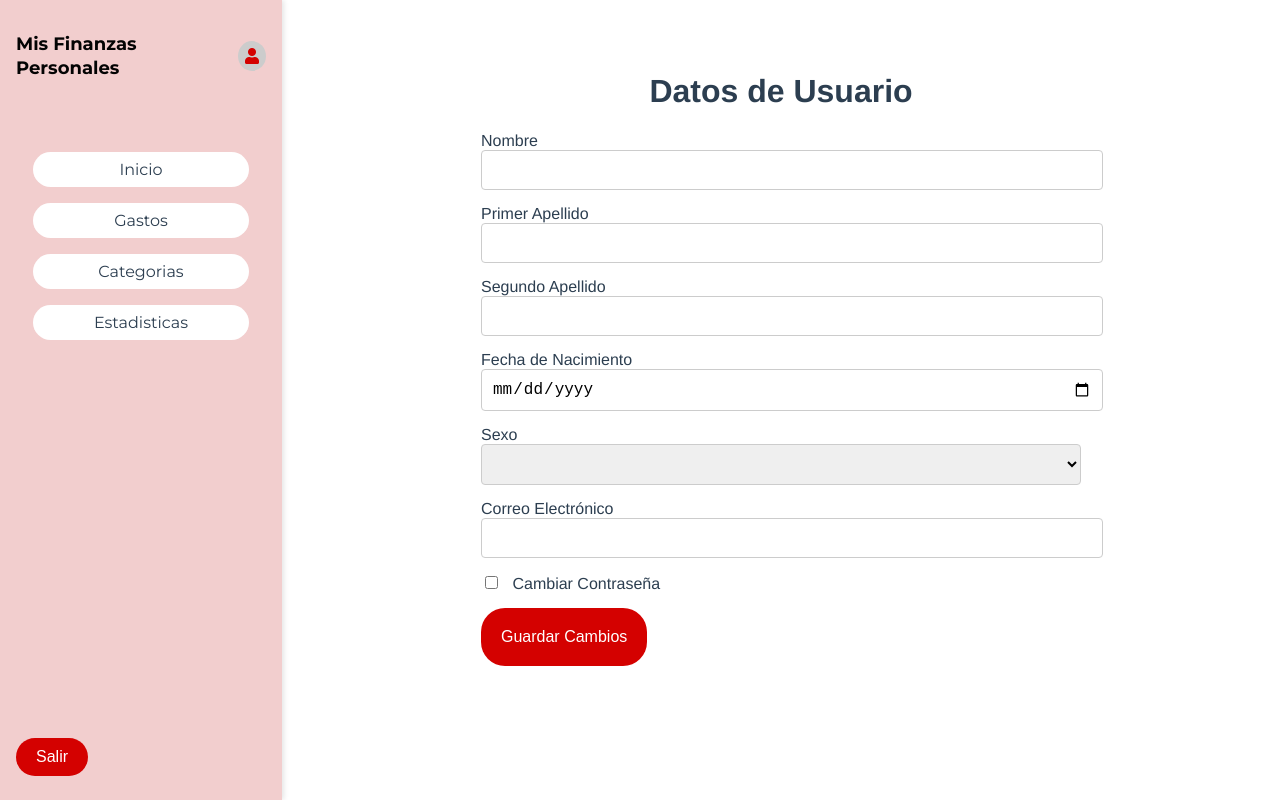
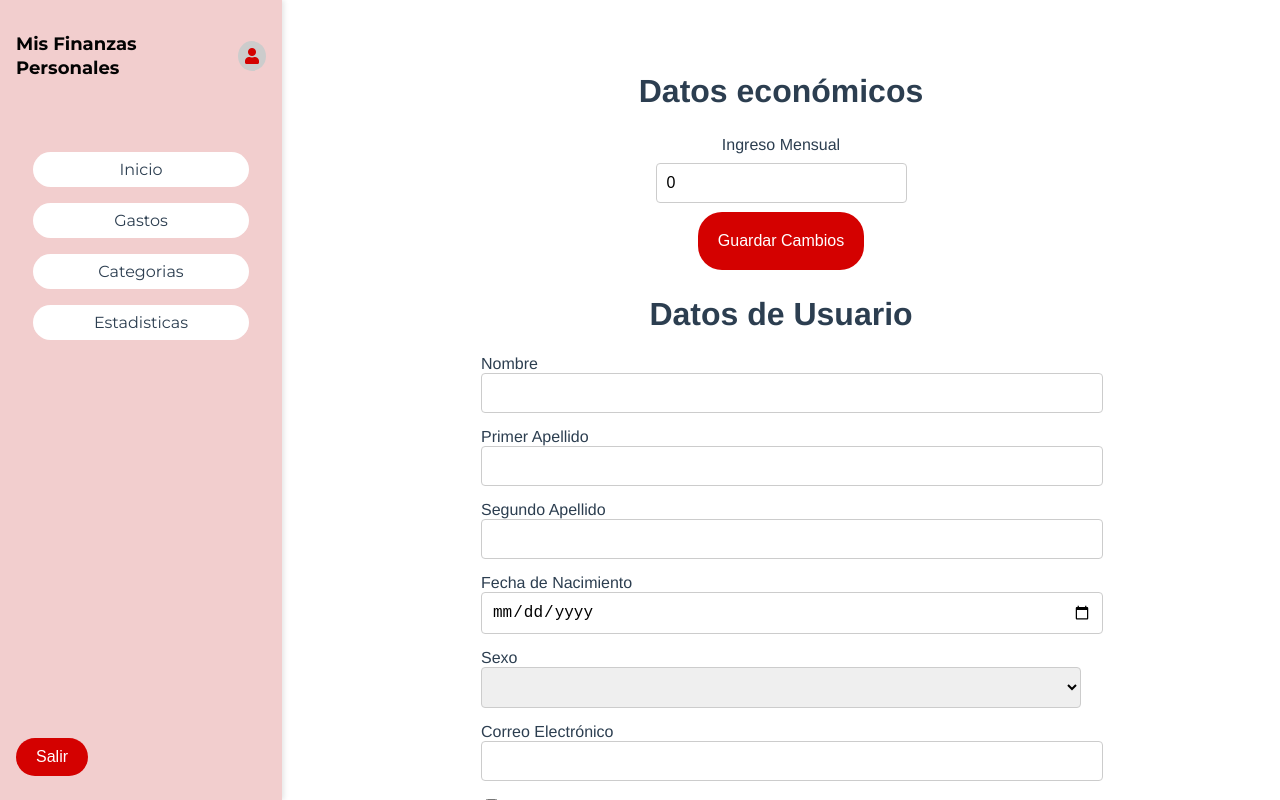
Before and after one commit to nroxDev/gestion-finanzas-personales, a Vue app in the folder frontend/: page /usuario in a window 1280 px wide. Built offline with nearby package versions, Linux system fonts and the light colour scheme.

Commit message:
añade poder tener ingresos mensuales

```diff
--- a/frontend/src/api.js
+++ b/frontend/src/api.js
@@ -51,8 +51,13 @@ export async function obtenerGastos() {
 }
 
 export async function obtenerIngresoMensual() {
-    return 2500.00;
+    return Number(localStorage.getItem('ingresoMensual'));
 }
+
+export async function darIngresoMensual(importe) {
+    localStorage.setItem('ingresoMensual', Number(importe));
+}
+
 
 export async function crearGasto(importe, descripcion, fecha, fkIdCategoria) {
     let usuario = obtenerUsuario();
--- a/frontend/src/paginas/PaginaInicio.vue
+++ b/frontend/src/paginas/PaginaInicio.vue
@@ -99,7 +99,6 @@ export default {
         const datosCategorias = await obtenerCategorias();
         const datosGastos = await obtenerGastos();
 
-        console.log(datosGastos)
 
         categorias.value = datosCategorias.map(function (categoria) { return categoria.nombre });
 
--- a/frontend/src/paginas/PaginaUsuario.vue
+++ b/frontend/src/paginas/PaginaUsuario.vue
@@ -2,6 +2,18 @@
   <Plantilla>
     <template #contenido>
       <div class="contenedor">
+
+        <h1>Datos económicos</h1>
+
+        <form @submit.prevent="guardarDatosEconomicos" class="datos-economicos">
+          <label for="ingreso-mensual">Ingreso Mensual</label>
+          <input type="text" id="ingresoMensual" v-model="importe.ingresoMensual" class="formulario-control" required />
+          <button type="submit" class="enviar">
+            Guardar Cambios
+          </button>
+        </form>
+
+
         <h1 class="texto-centro">Datos de Usuario</h1>
         <div class="tarjeta">
           <form @submit.prevent="guardarUsuario">
@@ -98,7 +110,7 @@
 </template>
 
 <script>
-import { obtenerUsuario, actualizarUsuario } from "@/api";
+import { obtenerUsuario, actualizarUsuario, obtenerIngresoMensual, darIngresoMensual } from "@/api";
 import Plantilla from "@/components/PaginaPlantilla.vue";
 import { ref, onMounted, computed } from "vue";
 
@@ -116,6 +128,10 @@ export default {
       correo_electronico: "",
       contrasena: "",
     });
+
+    const importe = ref({
+      ingresoMensual: 0
+    })
 
     const mostrarCambioContrasena = ref(false);
 
@@ -150,6 +166,10 @@ export default {
         console.error("Error al cargar el usuario:", error);
       }
     };
+
+    async function guardarDatosEconomicos() {
+      await darIngresoMensual(importe.value.ingresoMensual);
+    }
 
     // Guardar los cambios del usuario
     const guardarUsuario = async () => {
@@ -196,17 +216,23 @@ export default {
     };
 
     onMounted(() => {
+      async function cargarDatos() {
+        importe.value.ingresoMensual = await obtenerIngresoMensual();
+      }
+      cargarDatos();
       cargarUsuario();
     });
 
     return {
       usuario,
+      importe,
       mostrarCambioContrasena,
       cambioContrasena,
       contrasenaNoCoincide,
       contrasenaValida,
       contrasenaPattern,
       guardarUsuario,
+      guardarDatosEconomicos,
     };
   },
 };
@@ -287,4 +313,12 @@ select.formulario-control {
   display: block;
   padding: 20px;
 }
+
+.datos-economicos {
+  display: flex;
+  flex-direction: column;
+  height: 143px;
+  align-items: center;
+  justify-content: space-around;
+}
 </style>
```
